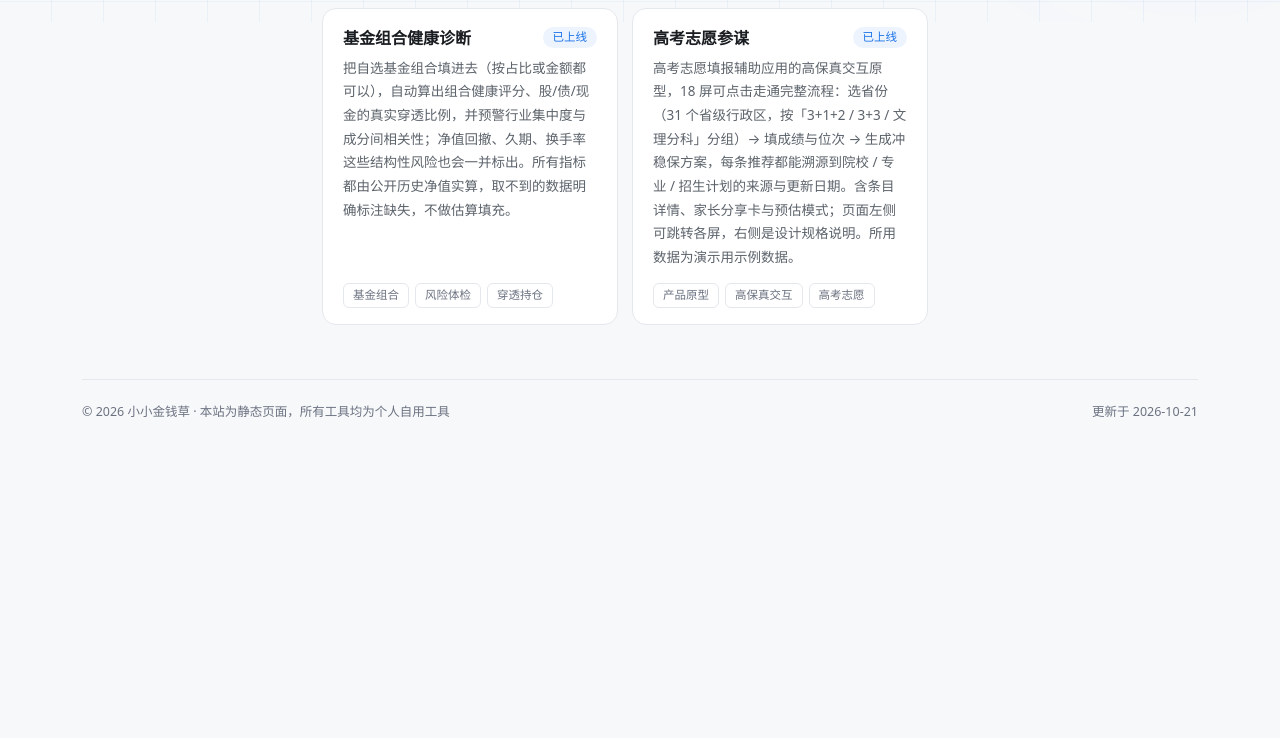
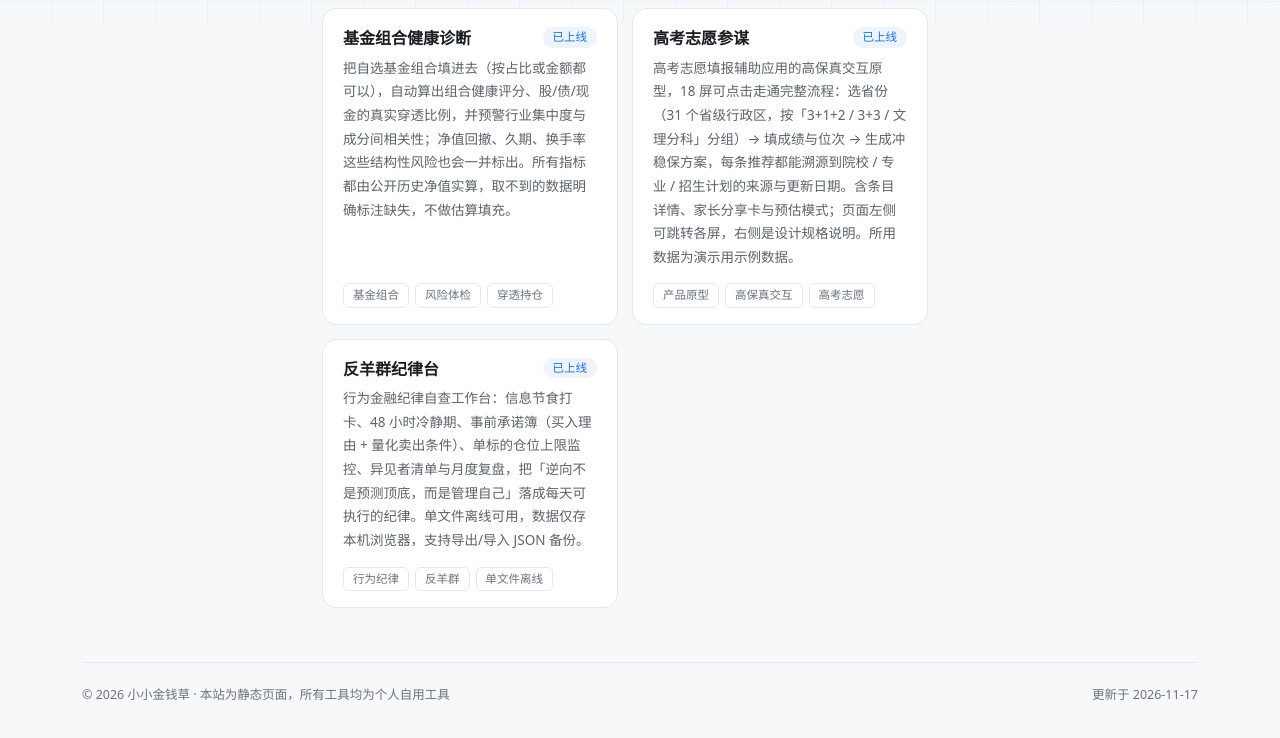
Before and after one commit to gyhok368519/gyhok368519.github.io, a plain HTML site: page index.html in a window 1280 px wide. Shown: the part 778-1516 px from the top of the page. Before the commit the page ends 1274 px from the top, so only its background shows below. Drawn offline with Linux system fonts and the light colour scheme.

Commit message:
portal: add antiherd project card (6->7), update SITE_UPDATED

```diff
--- a/index.html
+++ b/index.html
@@ -526,11 +526,18 @@ const PROJECTS = [
     tags: ["产品原型", "高保真交互", "高考志愿"],
     url: "https://gaokao-volunteer-proto.app.workbuddy.host/",
     status: "live"
+  },
+  {
+    title: "反羊群纪律台",
+    desc: "行为金融纪律自查工作台：信息节食打卡、48 小时冷静期、事前承诺簿（买入理由 + 量化卖出条件）、单标的仓位上限监控、异见者清单与月度复盘，把「逆向不是预测顶底，而是管理自己」落成每天可执行的纪律。单文件离线可用，数据仅存本机浏览器，支持导出/导入 JSON 备份。",
+    tags: ["行为纪律", "反羊群", "单文件离线"],
+    url: "https://gyhok368519.github.io/antiherd.html",
+    status: "live"
   }
 ];
 
 /* 本站最后更新日期 —— 每次改动本文件后改成当天日期 */
-const SITE_UPDATED = "2026-10-21";
+const SITE_UPDATED = "2026-11-17";
 
 /* ================================================================
    渲染逻辑（一般不用改）
```
